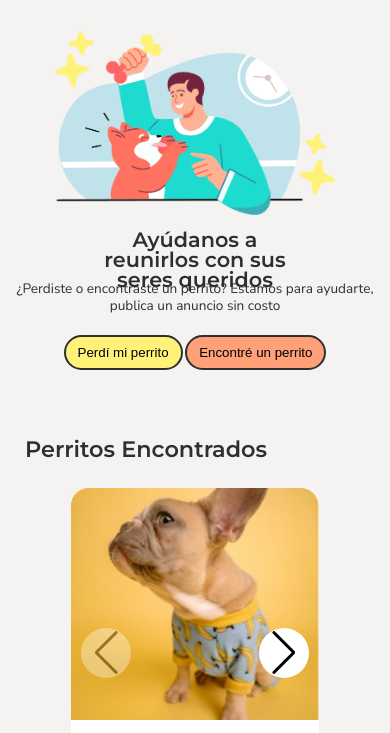
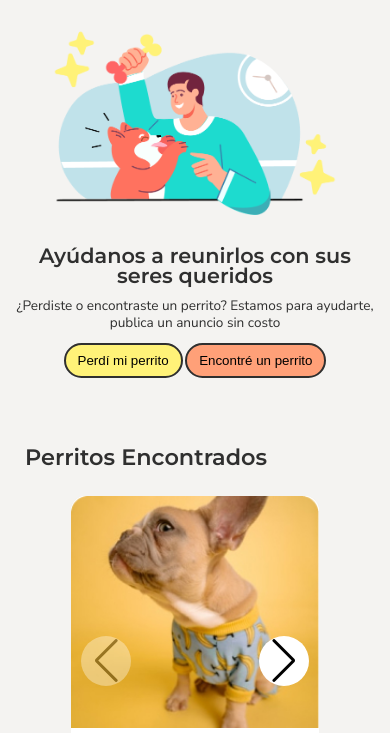
Before and after one commit to Nahuel-Escobar/proyecto-freelancer, a plain HTML site: page index.html in a window 390 px wide. Shown: the part 77-810 px from the top of the page. Drawn offline with nearby package versions, Linux system fonts and the light colour scheme; some packages are replaced by stand-ins of ours.

Commit message:
arreglo de errores v1.5

```diff
--- a/css/styles.css
+++ b/css/styles.css
@@ -263,11 +263,16 @@ main section .btn-ayuda .btn-ayuda-2 {
 @media screen  and (max-width: 960px){
     main section .titulo-texto h1 {
         font-size: 1.3rem;
-        width: 60%;
+        width: 75%;
+        line-height: 30px;
+        height: 50px;
+        margin: 16px 0px;
     }
 
     main section .titulo-texto p {
         font-size: 0.8rem;
+        height: 35px;
+        margin: 20px 0px;
         color: #2F2F2F;
     }
 
@@ -285,10 +290,15 @@ main section .btn-ayuda .btn-ayuda-2 {
 
     main section .titulo-texto h1 {
         font-size: 1rem;
+        line-height: 16px;
+        height: 30px;
+        margin: 16px 0px;
     }
 
     main section .titulo-texto p {
         font-size: 0.8rem;
+        line-height: 16px;
+        height: 30px;
     }
 }
 
@@ -303,17 +313,17 @@ main section .btn-ayuda .btn-ayuda-2 {
     main section .titulo-texto h1 {
         font-size: 0.8rem;
         height: 40px;
+        margin: 16px auto;
     }
 
     main section .titulo-texto p {
         font-size: 0.65rem;
         line-height: 20px;
-        margin: 10px 0px;
+        margin: 16px 0px;
     }
 
     main section .btn-ayuda .btn-ayuda-1 {
         padding: 8px 12px;
-        margin-right: 0px;
     }
 
     main section .btn-ayuda .btn-ayuda-2 {
@@ -349,13 +359,14 @@ main section .btn-ayuda .btn-ayuda-2 {
 
     main section .titulo-texto h1 {
         font-size: 1.3rem;
+        width: 90%;
         line-height: 20px;
+        height: 35px;
     }
 
     main section .titulo-texto p {
         font-size: 0.85rem;
         line-height: 17px;
-        height: 45px;
     }
 
     main section .btn-ayuda {
```
